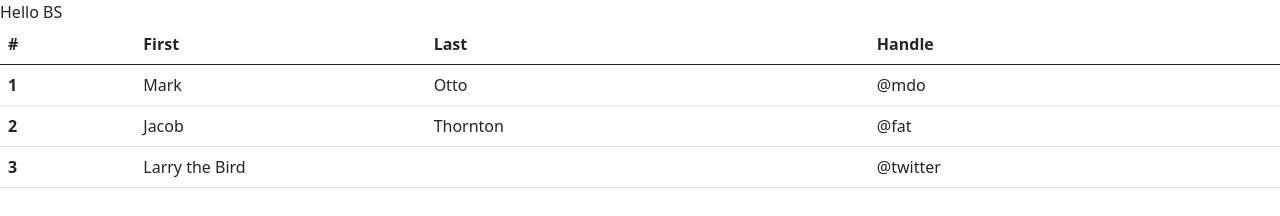
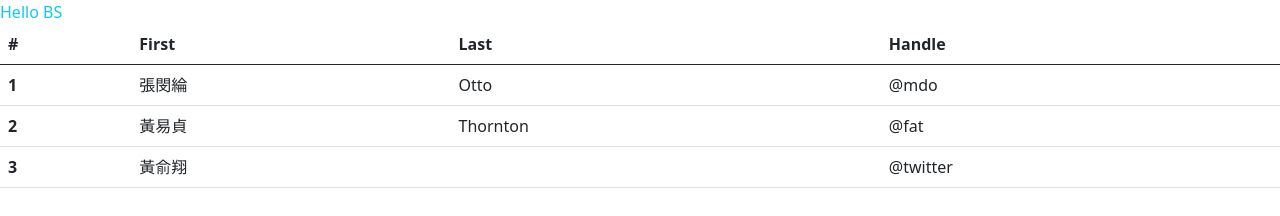
Before and after one commit to Welie905/BS101, a plain HTML site: page index.html in a window 1280 px wide. Drawn offline with Linux system fonts and the light colour scheme.

Commit message:
4/29_7增加人名

```diff
--- a/index.html
+++ b/index.html
@@ -6,7 +6,7 @@
     <link rel="stylesheet" href="bootstrap-5.1.1-dist/css/bootstrap.css">
 </head>
 <body>
-    <div class=".text-info">Hello BS</div>
+    <div class="text-info">Hello BS</div>
     <table class="table">
         <thead>
         <tr>
@@ -19,19 +19,19 @@
         <tbody>
         <tr>
             <th scope="row">1</th>
-            <td>Mark</td>
+            <td>張閔綸</td>
             <td>Otto</td>
             <td>@mdo</td>
         </tr>
         <tr>
             <th scope="row">2</th>
-            <td>Jacob</td>
+            <td>黃易貞</td>
             <td>Thornton</td>
             <td>@fat</td>
         </tr>
         <tr>
             <th scope="row">3</th>
-            <td colspan="2">Larry the Bird</td>
+            <td colspan="2">黃俞翔</td>
             <td>@twitter</td>
         </tr>
         </tbody>
```
